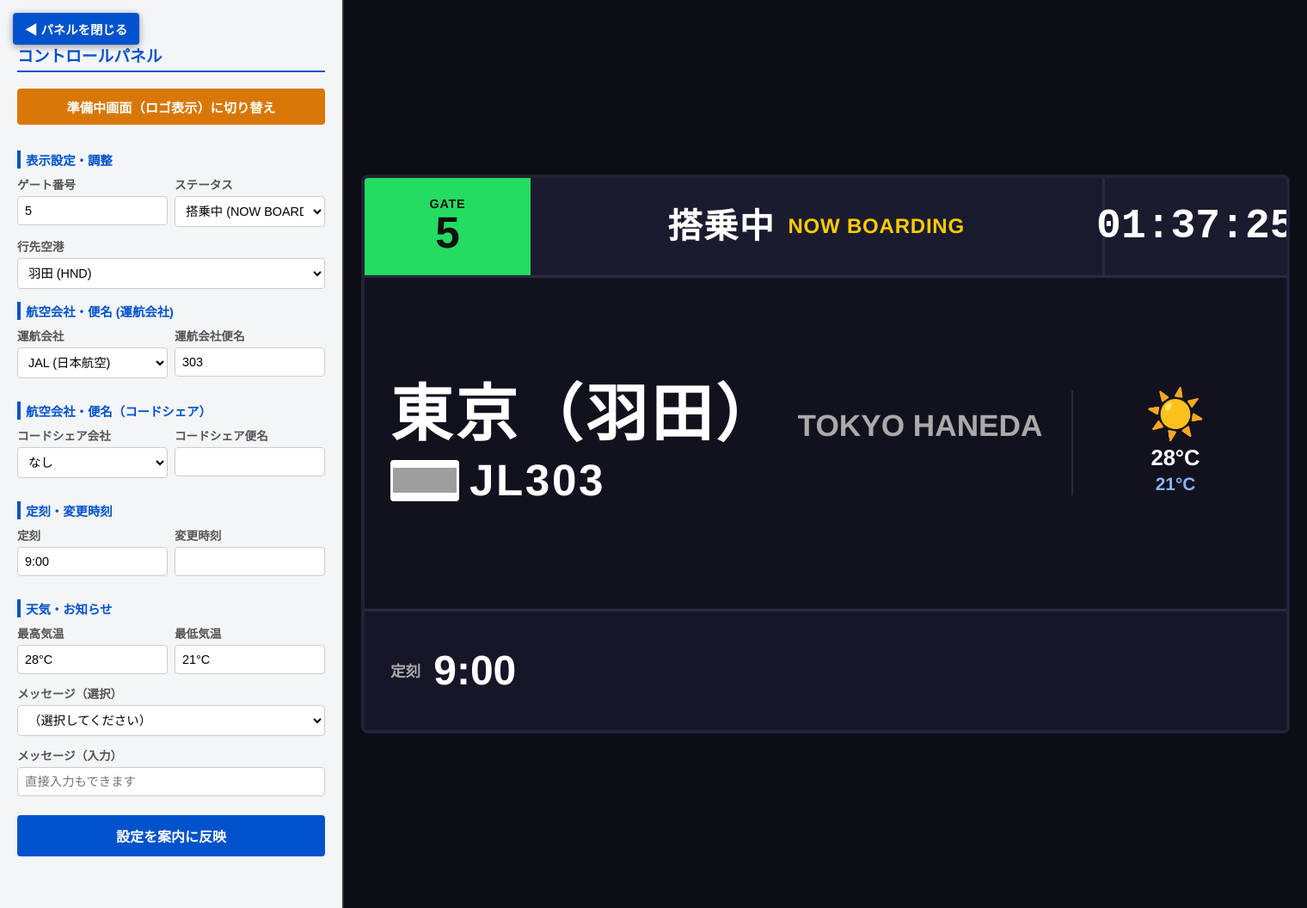
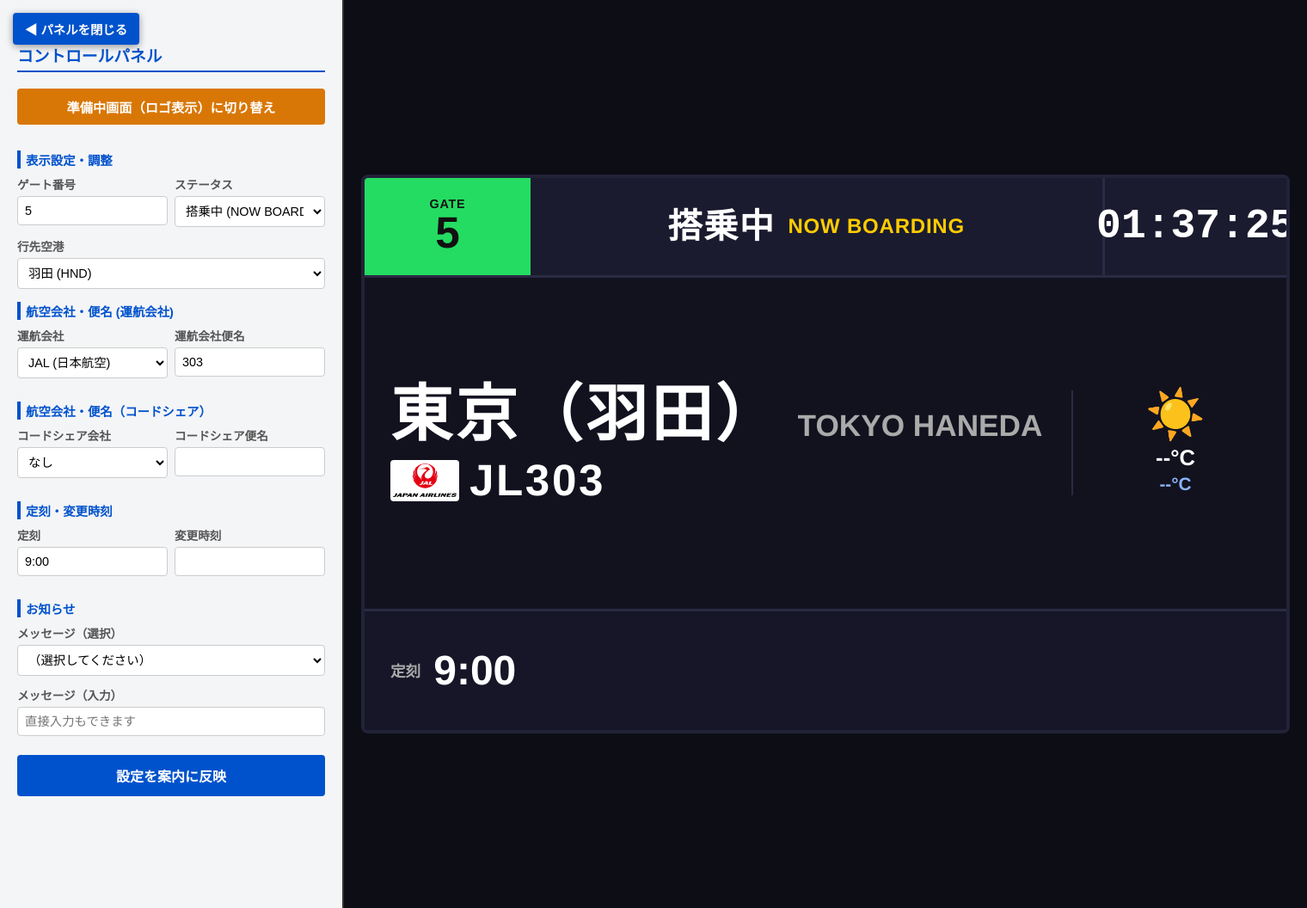
Before and after one commit to s025101/flight-app, a Flask app: page / in a window 1520 px wide. Shown: the whole page at 86% size. Run offline with Flask 3, Linux system fonts and the light colour scheme; grey boxes are pictures that could not be loaded.

Commit message:
Update main.html

```diff
--- a/templates/main.html
+++ b/templates/main.html
@@ -485,7 +485,6 @@
             <option value="石垣" data-en="ISHIGAKI" data-lat="24.401" data-lon="124.243">石垣 (ISG)</option>
             <option value="与那国" data-en="YONAGUNI" data-lat="24.469" data-lon="122.977">与那国 (OGN)</option>
           </optgroup>
-          <!-- 海外主要就航地 -->
           <optgroup label="海外（東アジア・東南アジア）">
             <option value="ソウル（仁川）" data-en="SEOUL INCHEON" data-lat="37.469" data-lon="126.451">ソウル（仁川） (ICN)</option>
             <option value="ソウル（金浦）" data-en="SEOUL GIMPO" data-lat="37.558" data-lon="126.790">ソウル（金浦） (GMP)</option>
@@ -681,18 +680,7 @@
         </div>
       </div>
 
-      <div class="section-title">天気・お知らせ</div>
-      <div class="row">
-        <div class="form-group">
-          <label>最高気温</label>
-          <input type="text" id="weather_temp" value="28°C">
-        </div>
-        <div class="form-group">
-          <label>最低気温</label>
-          <input type="text" id="weather_temp_min" value="21°C">
-        </div>
-      </div>
-
+      <div class="section-title">お知らせ</div>
       <div class="form-group">
         <label>メッセージ（選択）</label>
         <select id="notice_select" onchange="document.getElementById('notice_message').value = this.value;">
@@ -722,7 +710,7 @@
 
       <div class="standby-screen hidden" id="standbyScreen">
         <div class="standby-logo-box">
-          <img src="" id="disp_standby_logo" alt="AIRLINE LOGO">
+          <img src="" id="disp_standby_logo" alt="AIRLINE LOGO" onerror="handleLogoError(this, document.getElementById('airline_code').value)">
         </div>
       </div>
 
@@ -750,8 +738,8 @@
         <div class="main-right">
           <div class="weather-icon-box" id="disp_weather_icon">☀️</div>
           <div class="weather-temps">
-            <span id="disp_weather_temp">28°C</span><br>
-            <span class="min" id="disp_weather_temp_min">21°C</span>
+            <span id="disp_weather_temp">--°C</span><br>
+            <span class="min" id="disp_weather_temp_min">--°C</span>
           </div>
         </div>
       </div>
@@ -813,15 +801,63 @@
       if (isStandby) {
         standbyScreen.classList.remove('hidden');
         btn.innerText = "通常画面に戻す";
-        document.getElementById('disp_standby_logo').src = `https://picsum.photos/seed/${airlineCode}/300/100`;
+        document.getElementById('disp_standby_logo').src = `/web/logos/${airlineCode}.png`;
       } else {
         standbyScreen.classList.add('hidden');
         btn.innerText = "準備中画面（ロゴ表示）に切り替え";
       }
     }
 
+    // ロゴ画像読み込みエラー時のフォールバック処理（ローカルになければkiwi.comへ）
+    function handleLogoError(imgElement, code) {
+      if (!imgElement.dataset.fallback) {
+        imgElement.dataset.fallback = "true";
+        imgElement.src = `https://images.kiwi.com/airlines/64/${code}.png`;
+      } else {
+        // kiwi.comでも読み込めない場合の最終予備（ダミー）
+        imgElement.src = `https://picsum.photos/seed/${code}/100/40`;
+      }
+    }
+
     function onDestinationChange() {
-      // 必要に応じた連動処理
+      sendUpdate();
+    }
+
+    // 天気情報をOpen-Meteo APIから取得する関数
+    async function fetchWeather(lat, lon) {
+      if (!lat || !lon) return;
+      try {
+        const response = await fetch(`https://api.open-meteo.com/v1/forecast?latitude=${lat}&longitude=${lon}&current=temperature_2m,weather_code&daily=temperature_2m_max,temperature_2m_min&timezone=auto`);
+        const data = await response.json();
+
+        if (data && data.current) {
+          const temp = Math.round(data.current.temperature_2m);
+          const wcode = data.current.weather_code;
+
+            // 最高・最低気温（デイリーの今日のもの）
+          let maxTemp = temp + 3; // フォールバック用
+          let minTemp = temp - 3; // フォールバック用
+          if (data.daily && data.daily.temperature_2m_max && data.daily.temperature_2m_min) {
+            maxTemp = Math.round(data.daily.temperature_2m_max[0]);
+            minTemp = Math.round(data.daily.temperature_2m_min[0]);
+          }
+
+          document.getElementById('disp_weather_temp').innerText = `${maxTemp}°C`;
+          document.getElementById('disp_weather_temp_min').innerText = `${minTemp}°C`;
+
+          // 天気コードに応じたアイコン変換
+          let icon = "☀️";
+          if (wcode >= 1 && wcode <= 3) icon = "⛅";
+          else if (wcode >= 45 && wcode <= 48) icon = "🌫️";
+          else if (wcode >= 51 && wcode <= 67) icon = "🌧️";
+          else if (wcode >= 71 && wcode <= 77) icon = "❄️";
+          else if (wcode >= 95) icon = "⚡";
+
+          document.getElementById('disp_weather_icon').innerText = icon;
+        }
+      } catch (e) {
+        console.error("天気情報の取得に失敗しました", e);
+      }
     }
 
     function sendUpdate() {
@@ -844,13 +880,17 @@
         titleBlock.classList.remove('alert-text');
       }
 
-      // 行先
+      // 行先と天気の緯度経度取得
       const destSelect = document.getElementById('destination');
       const destOpt = destSelect.options[destSelect.selectedIndex];
       document.getElementById('disp_dest_ja').innerText = destOpt.value;
       document.getElementById('disp_dest_en').innerText = destOpt.getAttribute('data-en');
 
-      // 航空会社と便名
+      const lat = destOpt.getAttribute('data-lat');
+      const lon = destOpt.getAttribute('data-lon');
+      fetchWeather(lat, lon);
+
+      // 航空会社と便名（ロゴは /web/logos/ を優先、エラー時はkiwi.comへ）
       const airlineCode = document.getElementById('airline_code').value;
       const flightNo = document.getElementById('flight_no').value;
       const prefix = AIRLINE_PREFIX[airlineCode] || airlineCode;
@@ -861,7 +901,7 @@
 
       let flightsHtml = `
         <div class="flight-group">
-          <div class="airline-logo-box"><img src="https://picsum.photos/seed/${airlineCode}/100/40" alt="${airlineCode}"></div>
+          <div class="airline-logo-box"><img src="/web/logos/${airlineCode}.png" alt="${airlineCode}" onerror="handleLogoError(this, '${airlineCode}')"></div>
           <div class="flight-number">${prefix}${flightNo}</div>
         </div>
       `;
@@ -869,16 +909,12 @@
       if (coAirlineCode && coFlightNo) {
         flightsHtml += `
           <div class="flight-group" style="margin-left: 20px;">
-            <div class="airline-logo-box"><img src="https://picsum.photos/seed/${coAirlineCode}/100/40" alt="${coAirlineCode}"></div>
+            <div class="airline-logo-box"><img src="/web/logos/${coAirlineCode}.png" alt="${coAirlineCode}" onerror="handleLogoError(this, '${coAirlineCode}')"></div>
             <div class="flight-number" style="font-size: 2.5rem; color: #aaa;">${coPrefix}${coFlightNo}</div>
           </div>
         `;
       }
       document.getElementById('disp_flights_container').innerHTML = flightsHtml;
-
-      // 天気
-      document.getElementById('disp_weather_temp').innerText = document.getElementById('weather_temp').value;
-      document.getElementById('disp_weather_temp_min').innerText = document.getElementById('weather_temp_min').value;
 
       // 時刻・変更
       const depTime = document.getElementById('departure_time').value;
```
